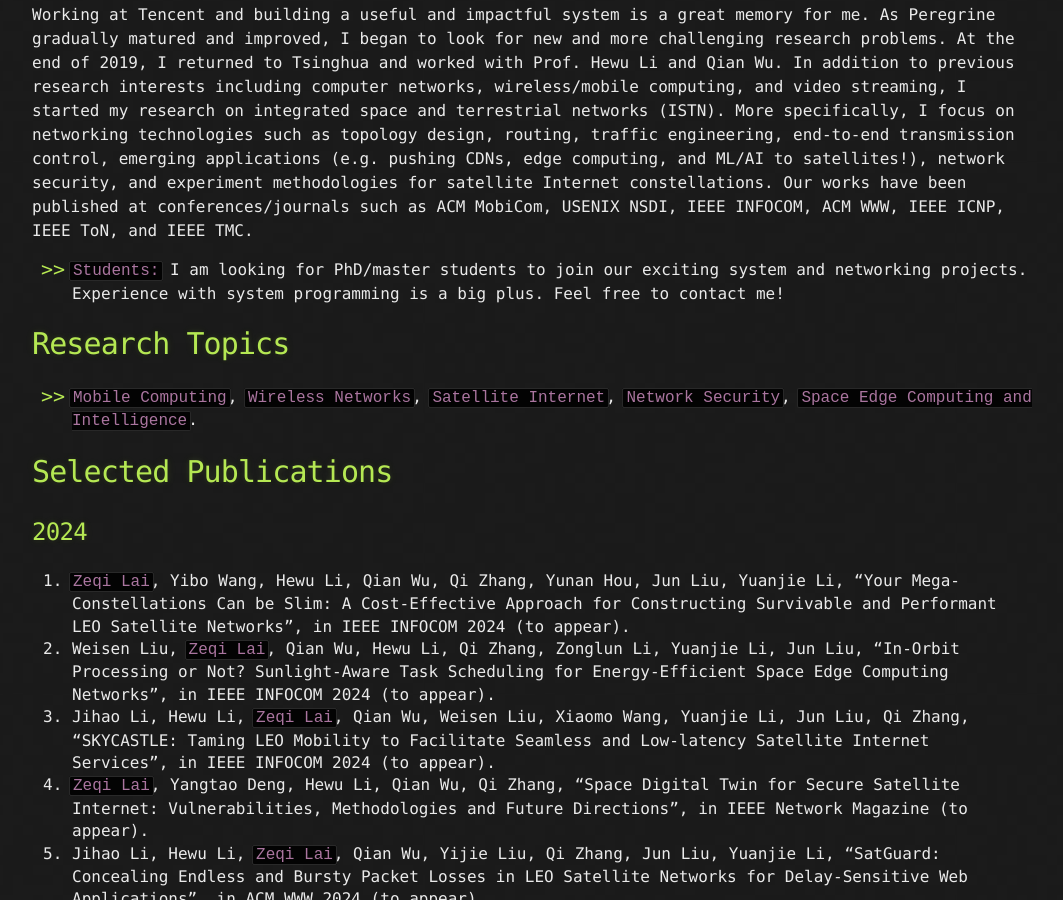
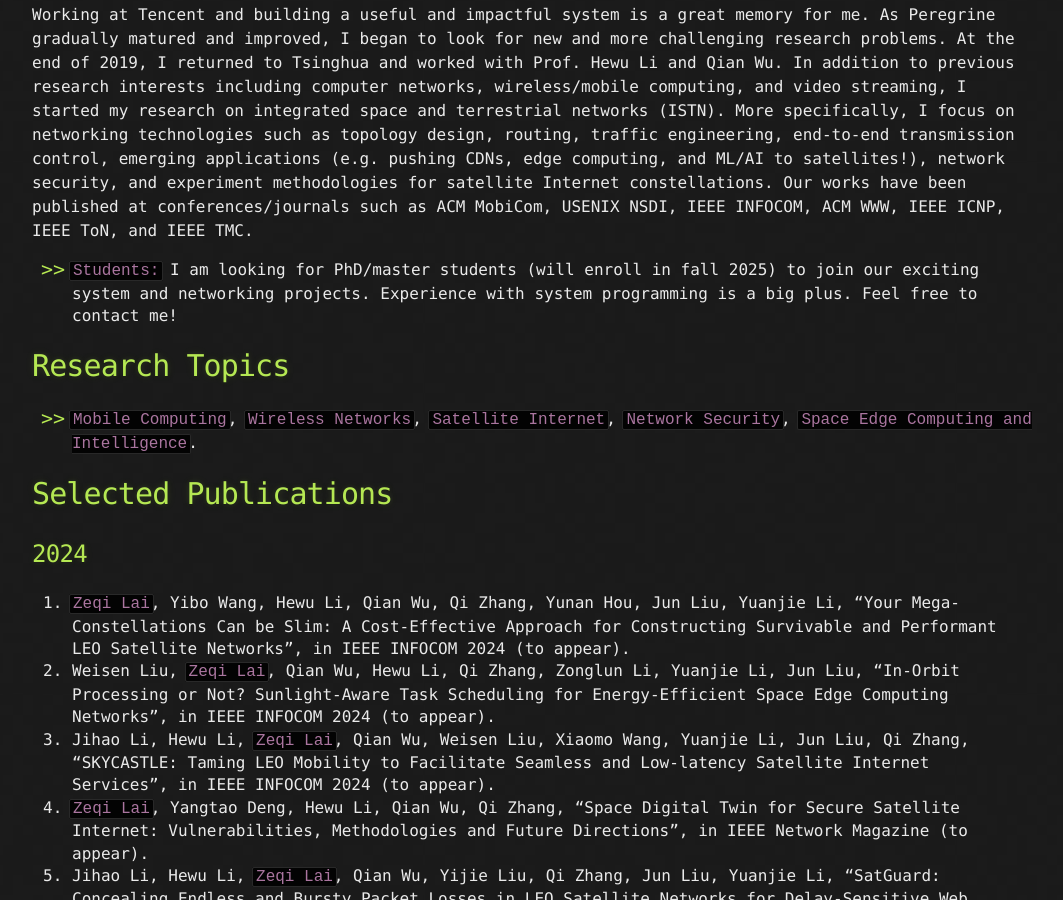
Before and after one commit to lzq8272587/lzq8272587.github.io, a Jekyll site: the page built from index.md, in a window 1280 px wide and 900 px high, scrolled down 902 px. Shown: the whole window, without its empty margins (108-1171 px from the left). Built offline with Jekyll 4.4.1, drawn with Linux system fonts in a browser that asks for light colours; our own code applies the rules of GitHub Pages for plain Markdown files.

Commit message:
Update index.md

```diff
--- a/index.md
+++ b/index.md
@@ -12,7 +12,7 @@
 
 Working at Tencent and building a useful and impactful system is a great memory for me. As Peregrine gradually matured and improved, I began to look for new and more challenging research problems. At the end of 2019, I returned to Tsinghua and worked with Prof. Hewu Li and Qian Wu. In addition to previous research interests including computer networks, wireless/mobile computing, and video streaming, I started my research on integrated space and terrestrial networks (ISTN). More specifically, I focus on networking technologies such as topology design, routing, traffic engineering, end-to-end transmission control, emerging applications (e.g. pushing CDNs, edge computing, and ML/AI to satellites!), network security, and experiment methodologies for satellite Internet constellations. Our works have been published at conferences/journals such as ACM MobiCom, USENIX NSDI, IEEE INFOCOM, ACM WWW, IEEE ICNP, IEEE ToN, and IEEE TMC.
 
-* `Students:` I am looking for PhD/master students to join our exciting system and networking projects. Experience with system programming is a big plus. Feel free to contact me!
+* `Students:` I am looking for PhD/master students (will enroll in fall 2025) to join our exciting system and networking projects. Experience with system programming is a big plus. Feel free to contact me!
 
 [//]: <!--  * Tutorial on Integrated Satellite and Terrestrial Networks (ISTN) at ACM SIGCOMM 2021 [https://conferences.sigcomm.org/sigcomm/2021/ISTN-tutorial.html](https://conferences.sigcomm.org/sigcomm/2021/ISTN-tutorial.html). -->
 
```
